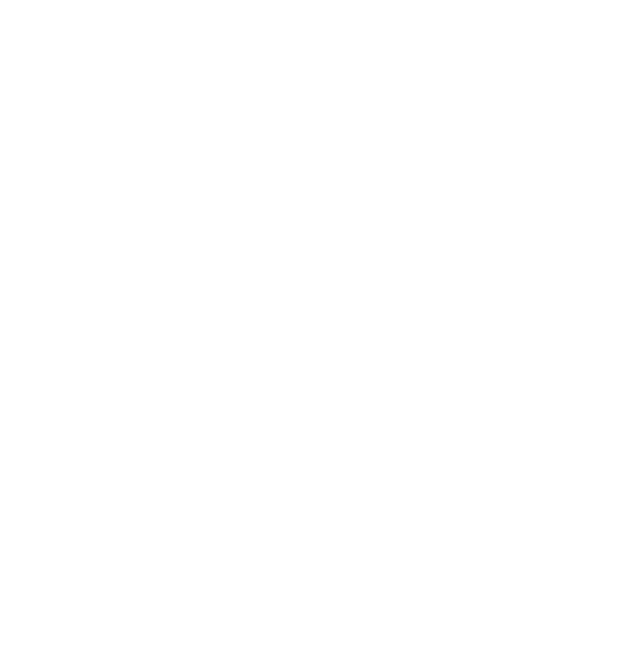
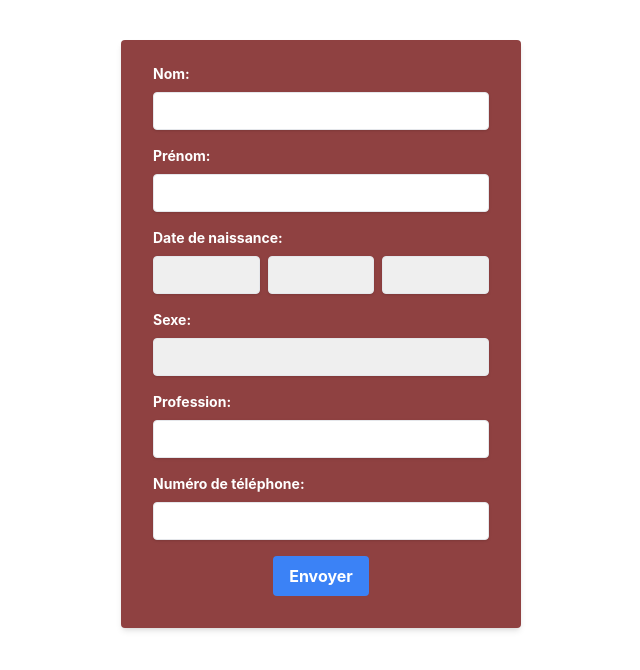
Before and after one commit to BaHaroune/form-client, a React (Create React App) app: page / in a window 1280 px wide. Before the commit this address had no page. Shown: the top 670 px of the page, without its empty margins (319-959 px from the left). Built offline with nearby package versions, Linux system fonts and the light colour scheme.

Commit message:
update App.js

```diff
--- a/src/App.js
+++ b/src/App.js
@@ -14,7 +14,7 @@
         <Link className='hidden' to='info'>Info</Link>
 
         <Routes>
-          <Route path='/desa' element={<Form/>}></Route>
+          <Route path='/' element={<Form/>}></Route>
           <Route path='info' element={<Info/>}></Route>
         </Routes>
       </Router>
```
